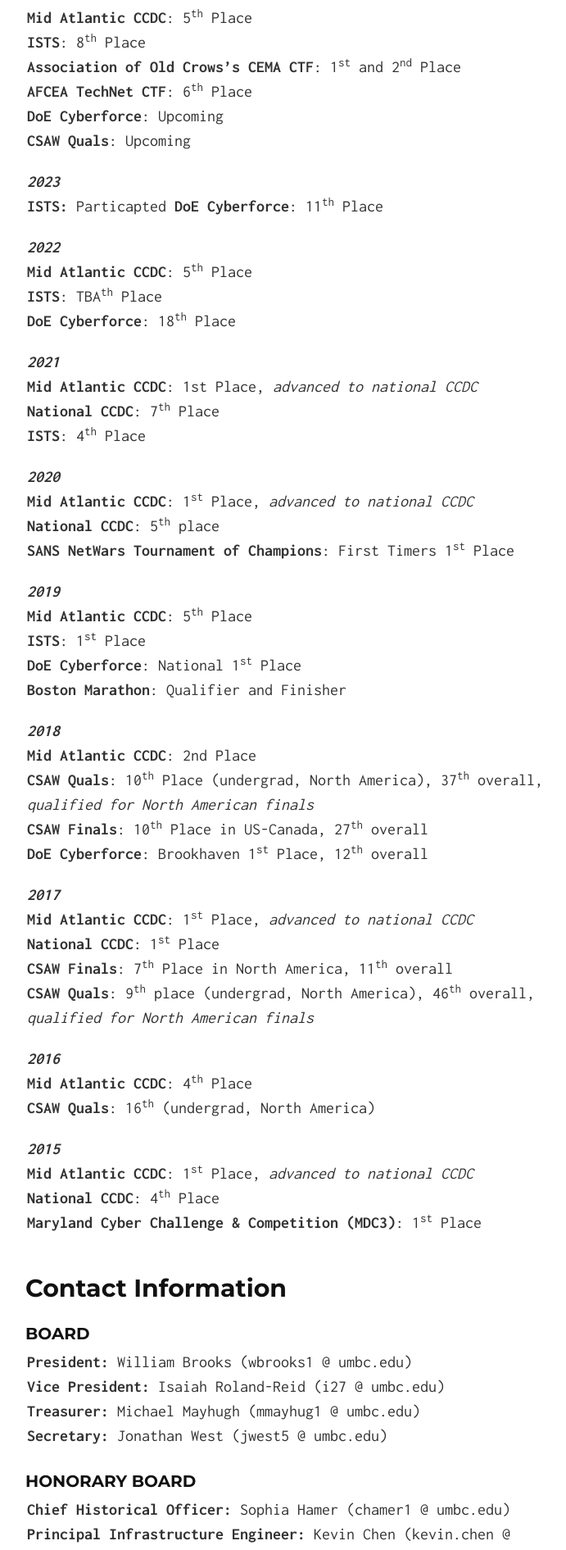
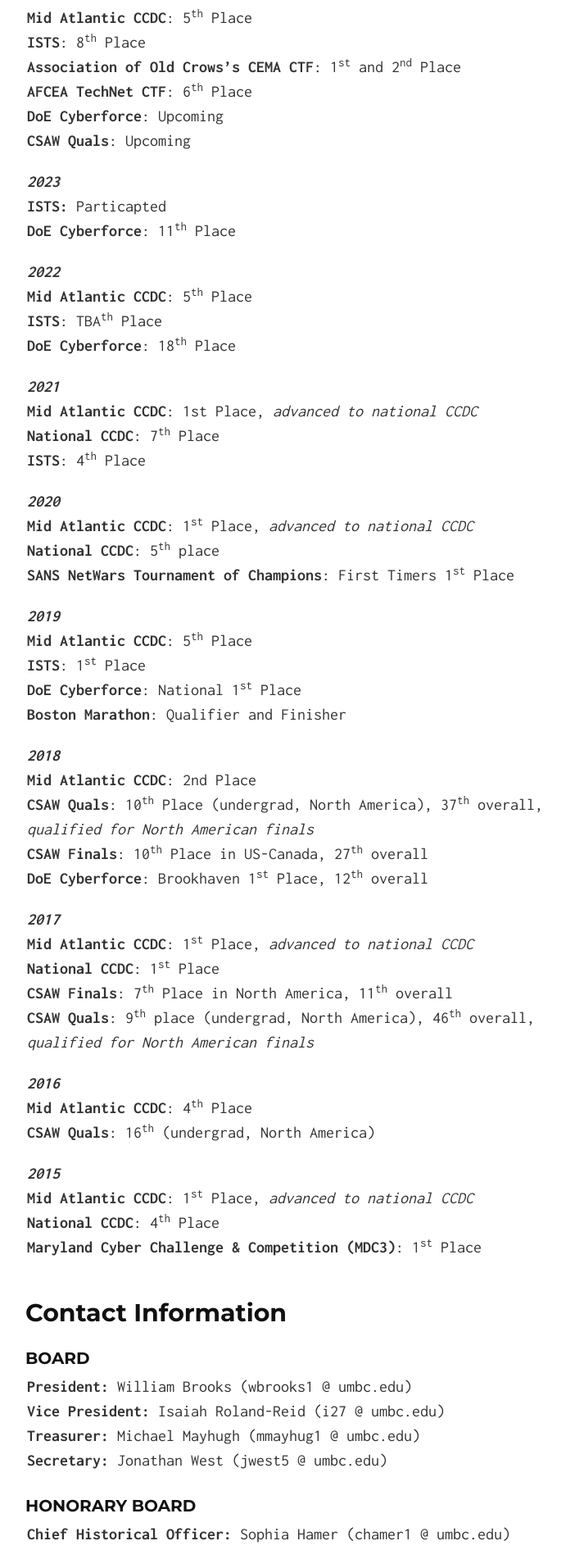
Before and after one commit to UMBCCyberDawgs/umbccyberdawgs.github.io, a Jekyll site: the page built from index.md, in a window 1280 px wide. Shown: the part 3428-5319 px from the top of the page at 82% size, without its empty margins (287-978 px from the left). Built offline with Jekyll 4.4.1, drawn with Linux system fonts in a browser that asks for light colours; our own code applies the rules of GitHub Pages for plain Markdown files.

Commit message:
Stupid Markdown Part 2

```diff
--- a/index.md
+++ b/index.md
@@ -87,7 +87,7 @@ Some of our club members try out for and compete together on a collegiate cyber
 **CSAW Quals**: Upcoming
 
 **_2023_** \
-**ISTS:** Particapted
+**ISTS:** Particapted \
 **DoE Cyberforce**: 11<sup>th</sup> Place
 
 **_2022_** \
```
